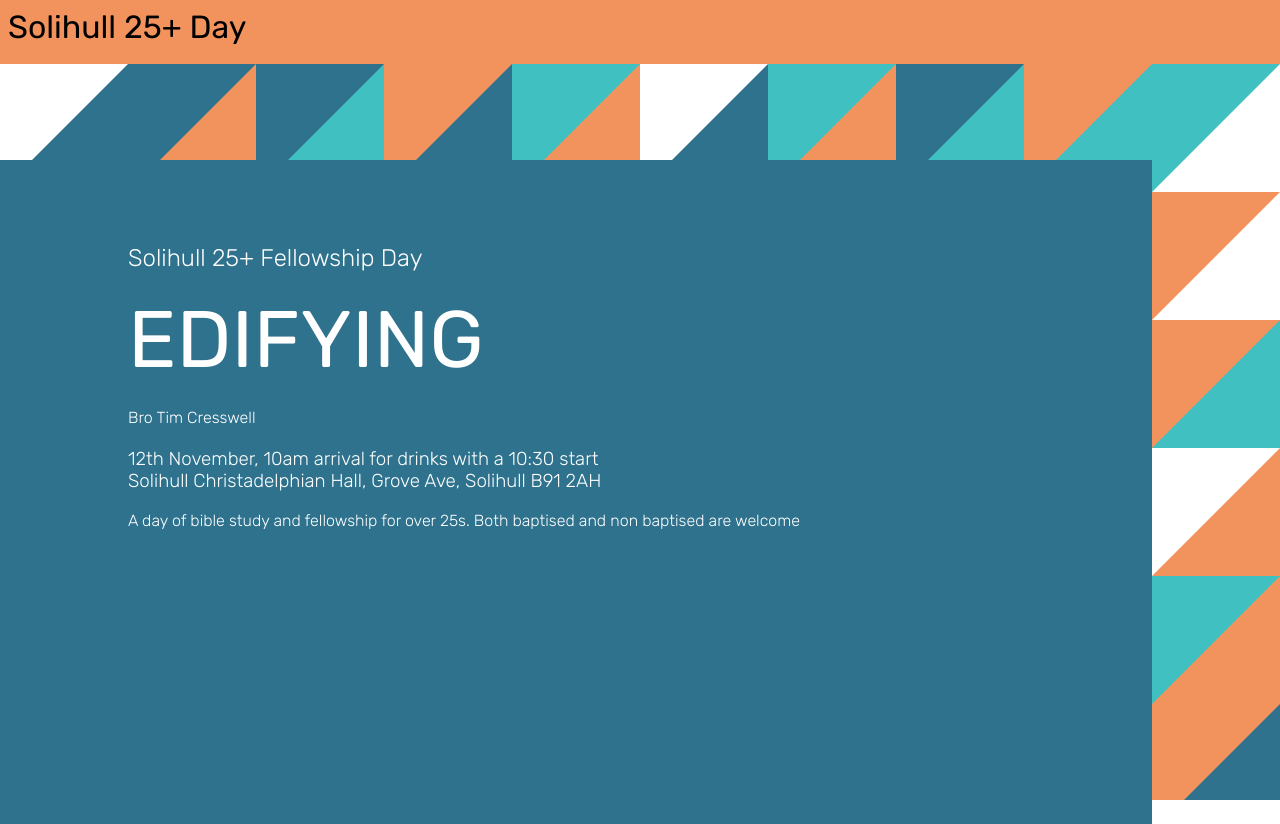
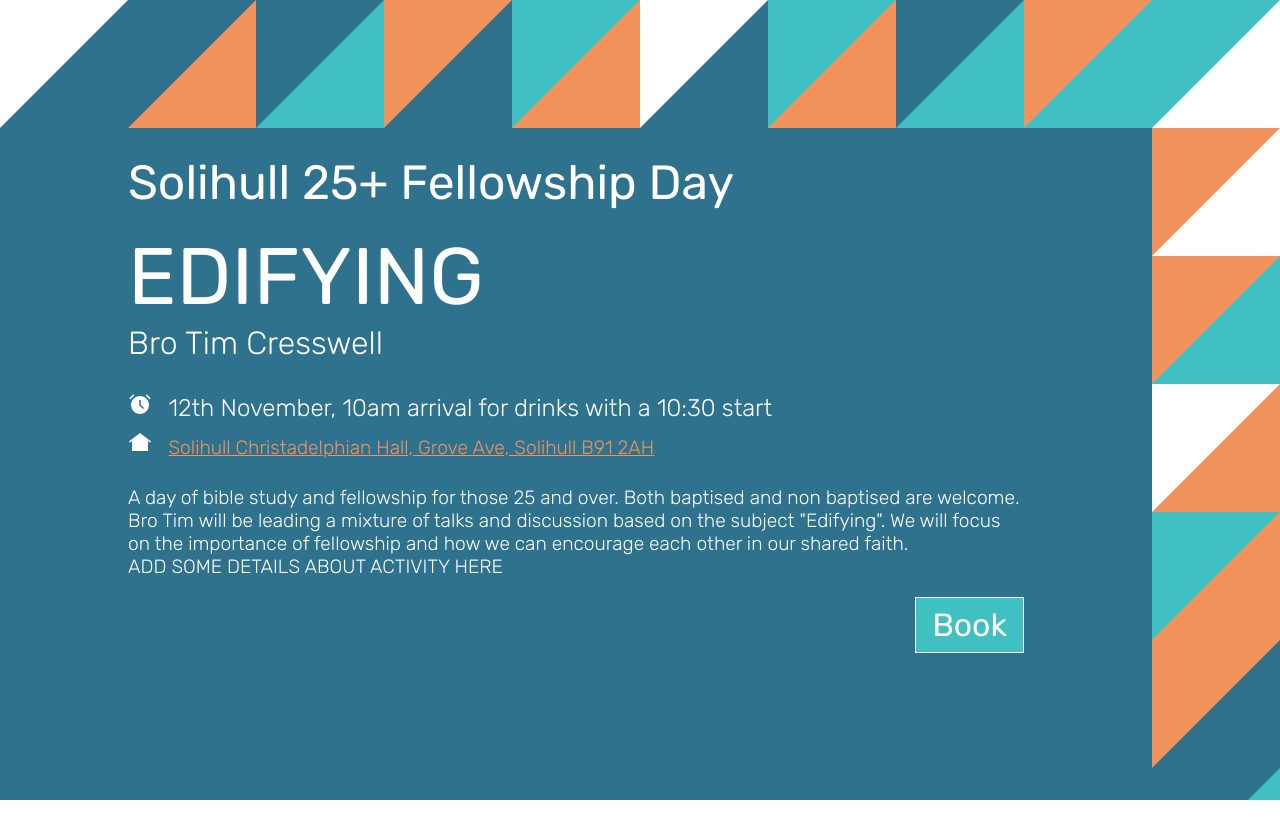
Before and after one commit to joshp93/solihull-25-plus, an Angular app: page / in a window 1280 px wide. After the commit the page ends 800 px from the top, so only its background shows below. Built offline with nearby package versions, Linux system fonts and the light colour scheme.

Commit message:
Kinda happy with the looks now, content almost ready, need to link to the google form

```diff
--- a/src/app/app.component.html
+++ b/src/app/app.component.html
@@ -1,16 +1,23 @@
-<h1 class="banner">Solihull 25+ Day</h1>
-<div class="background" [ngStyle]="{'grid-template-columns': 'repeat(auto-fit, ' + squareSideLength + 'px)', 'grid-template-rows': 'repeat(auto-fit, ' + squareSideLength + 'px)'}">
-  <div class="square" *ngFor="let square of squares; index as i" id="{{ square.name }}"
+<!-- <h1 class="banner">Solihull 25+ Day</h1> -->
+<div class="background" [ngStyle]="getBackgroundStyling()">
+  <div class="square" *ngFor="let square of squares; index as i" [id]="square.name"
     [ngStyle]="getSquareStyling(square, i)">
   </div>
 </div>
-<div class="content">
+<div class="content" [ngStyle]="getContentStyling()">
   <h2>Solihull 25+ Fellowship Day</h2>
   <h1>EDIFYING</h1>
   <h4>Bro Tim Cresswell</h4>
   <h3>
-    12th November, 10am arrival for drinks with a 10:30 start<br>
-    Solihull Christadelphian Hall, Grove Ave, Solihull B91 2AH
+    <i><img src="../assets/clock.png" alt="Time">&nbsp;&nbsp;</i>12th November, 10am arrival for drinks with a 10:30 start<br>
+    <i><img src="../assets/home.png" alt="Location">&nbsp;&nbsp;</i><a target=”_blank” href="https://goo.gl/maps/61N8AVNxiLWiQCfQ8">Solihull Christadelphian Hall, Grove Ave, Solihull B91 2AH</a>
   </h3>
-  <p>A day of bible study and fellowship for over 25s. Both baptised and non baptised are welcome</p>
+  <p>
+    A day of bible study and fellowship for those 25 and over. Both baptised and non baptised are welcome.<br>
+    Bro Tim will be leading a mixture of talks and discussion based on the subject "Edifying". We will focus on the importance of fellowship and how we can encourage each other in our shared faith.<br>
+    <strong>ADD SOME DETAILS ABOUT ACTIVITY HERE</strong>
+  </p>
+  <button>
+    Book
+  </button>
 </div>
--- a/src/app/app.component.ts
+++ b/src/app/app.component.ts
@@ -15,7 +15,6 @@ export class AppComponent implements OnInit {
     "#f2935d",
     "#40c0c0"
   ]
-  contentBoxStyling = {};
 
   ngOnInit() {
     this.generateSquares();
@@ -25,12 +24,22 @@ export class AppComponent implements OnInit {
   private onOrientationChange(event: Event) {
     this.squares = new Array<Square>();
     this.generateSquares();
+    this.getBackgroundStyling();
   }
 
   @HostListener('window:resize', ['$event'])
-  private onResizeEvent(event: Event) {
+  private onResizeEvent(event: any) {
     this.squares = new Array<Square>();
     this.generateSquares();
+    this.getBackgroundStyling();
+  }
+
+  getBackgroundStyling() {
+    return {
+      'height': `${document.documentElement.scrollHeight}px`,
+      'grid-template-columns': `repeat(auto-fit, ${this.squareSideLength}px)`,
+      'grid-template-rows': `repeat(auto-fit, ${this.squareSideLength}px)`
+    }
   }
 
   getSquareStyling(square: Square, i: number) {
@@ -45,8 +54,14 @@ export class AppComponent implements OnInit {
     }
   }
 
+  getContentStyling() {
+    return {
+      'top': `${this.squareSideLength}px`,
+      'min-height': `${(document.documentElement.scrollHeight - this.squareSideLength) - ((window.innerWidth / 100) * 2)}px`
+    }
+  }
+
   private generateSquares() {
-    this.contentBoxStyling = {};
     for (let i = 0; i < 1000; i++) {
       let colourPicker = Array<string>();
       this.colours.forEach(c => colourPicker.push(c));
@@ -61,6 +76,6 @@ export class AppComponent implements OnInit {
     return colourPicker.splice(i, 1)[0];
   }
 
-  private determineSquareSideLength = () => window.innerWidth / 20;
+  private determineSquareSideLength = () => (window.innerWidth / 20);
 
 }
--- a/src/styles.scss
+++ b/src/styles.scss
@@ -1,9 +1,11 @@
 @import url('https://fonts.googleapis.com/css2?family=Rubik:wght@300;400&display=swap');
 
-html, body {
+html,
+body {
     height: 100%;
     margin: 0;
     padding: 0;
+    font-size: 16px;
 }
 
 * {
@@ -14,30 +16,32 @@ html, body {
 .banner {
     font-weight: 400;
     background-color: #f2935d;
-    padding: .5rem;
+    padding: .5%;
     margin: 0;
-    height: 3rem;
+    height: 4%;
 }
 
 @keyframes slideInFromLeft {
     0% {
-      transform: translateX(-100%);
+        transform: translateX(-1000%);
     }
+
     100% {
-      transform: translateX(0);
+        transform: translateX(0);
     }
-  }
+}
 
 .background {
     z-index: 1;
     width: 100%;
-    height: calc(100% - 4rem);
+    height: 95%;
     padding: 0;
     display: grid;
     grid-template-columns: repeat(auto-fit, 100px);
     grid-template-rows: repeat(auto-fit, 100px);
     row-gap: 0px;
     overflow: hidden;
+
     .square {
         height: 0px;
         width: 0px;
@@ -52,20 +56,89 @@ html, body {
 
 .content {
     color: #ffffff;
-    padding: 5% 0 0 10%;
+    padding: 2% 10% 0 10%;
+    z-index: 2;
+    position: absolute;
+    left: 0;
+    top: 20%;
+    background-color: #2f728d;
+    min-height: 75%;
+    width: 70%;
+    opacity: 1;
+    animation: 1s ease-out 0s 1 slideInFromLeft;
+
     h1 {
         font-weight: 400;
         font-size: 5rem;
         padding: 0;
         margin: 0;
     }
-    z-index: 2;
-    position: absolute;
-    left: 0;
-    top: 20%;
-    background-color: #2f728d;
-    height: 75%;
-    width: 80%;
-    opacity: 1;
-    animation: 1s ease-out 0s 1 slideInFromLeft;
+
+    h2 {
+        font-weight: 400;
+        font-size: 3rem;
+        margin: 0 0 2% 0;
+    }
+
+    h3 {
+        font-size: 1.5rem;
+    }
+
+    h4 {
+        font-size: 2rem;
+        margin: 0;
+    }
+
+    a {
+        color: #f2935d;
+    }
+
+    p,
+    a {
+        font-size: 1.2rem;
+    }
+
+    button {
+        float: right;
+        font-size: 2rem;
+        font-weight: 400;
+        background: #40c0c0;
+        border: 1px solid #ffffff;
+        color: inherit;
+        padding: .5rem 1rem .5rem 1rem;
+        background-image: linear-gradient(#f2935d, #f2935d);
+        background-size: 0% 0rem;
+        background-position-y: 100%;
+        background-position-x: 0%;
+        background-repeat: no-repeat;
+        transition: background-size 0.2s ease-in-out;
+        cursor: pointer;
+
+        &:hover,
+        &:focus {
+            background-size: 100% 4rem;
+            outline: none;
+        }
+    }
+
+    i {
+        img {
+            height: 1.5rem;
+            width: 1.5rem;
+        }
+        font-style: normal;
+        font-size: 2rem;
+    }
 }
+
+@media (max-width: 700px) {
+    html {
+        font-size: 10px;
+    }
+}
+
+@media (max-width: 300px) {
+    html {
+        font-size: 8px;
+    }
+}
```
Also changed, not shown: src/assets/clock.png (added), src/assets/home.png (added).
